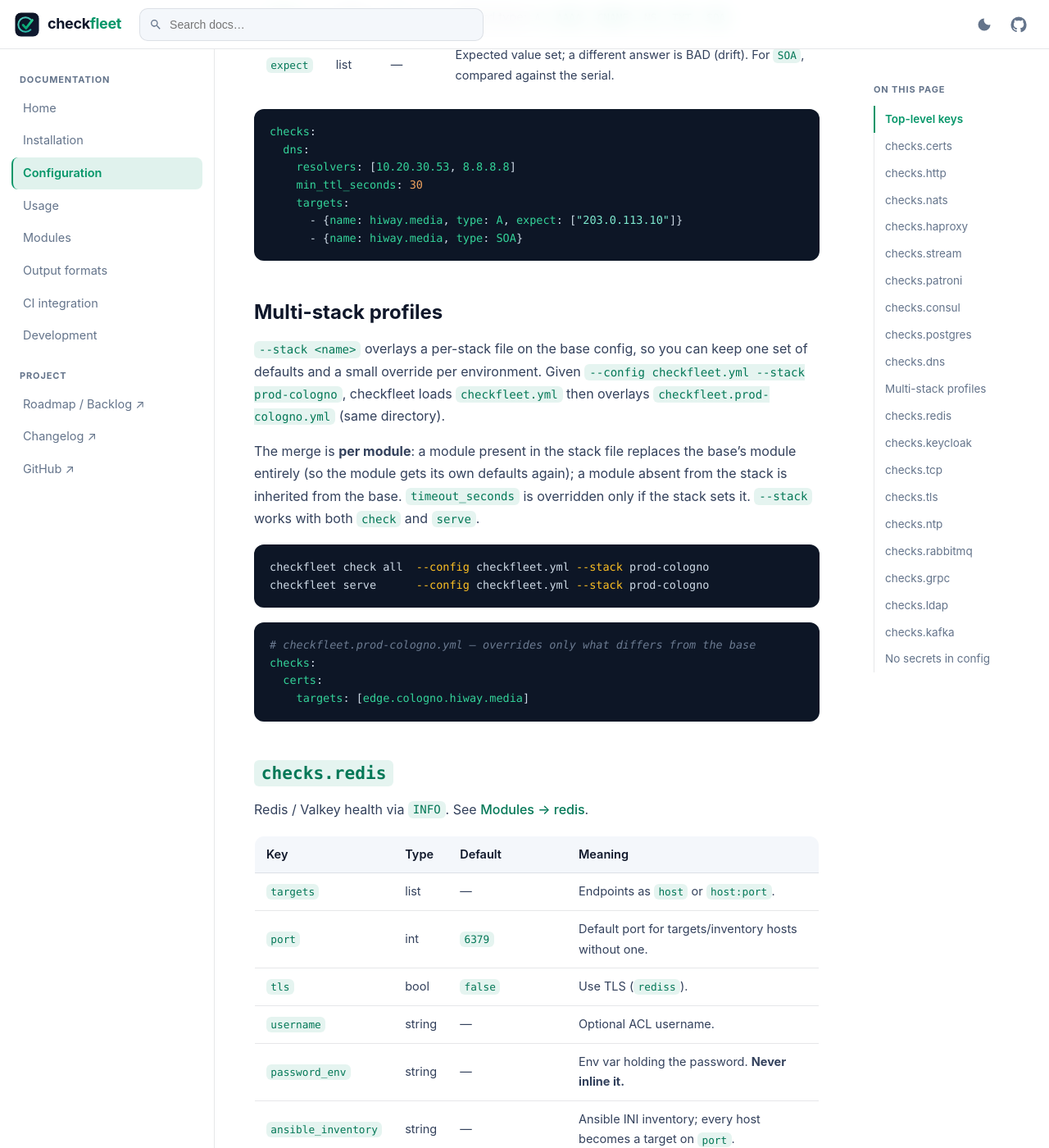
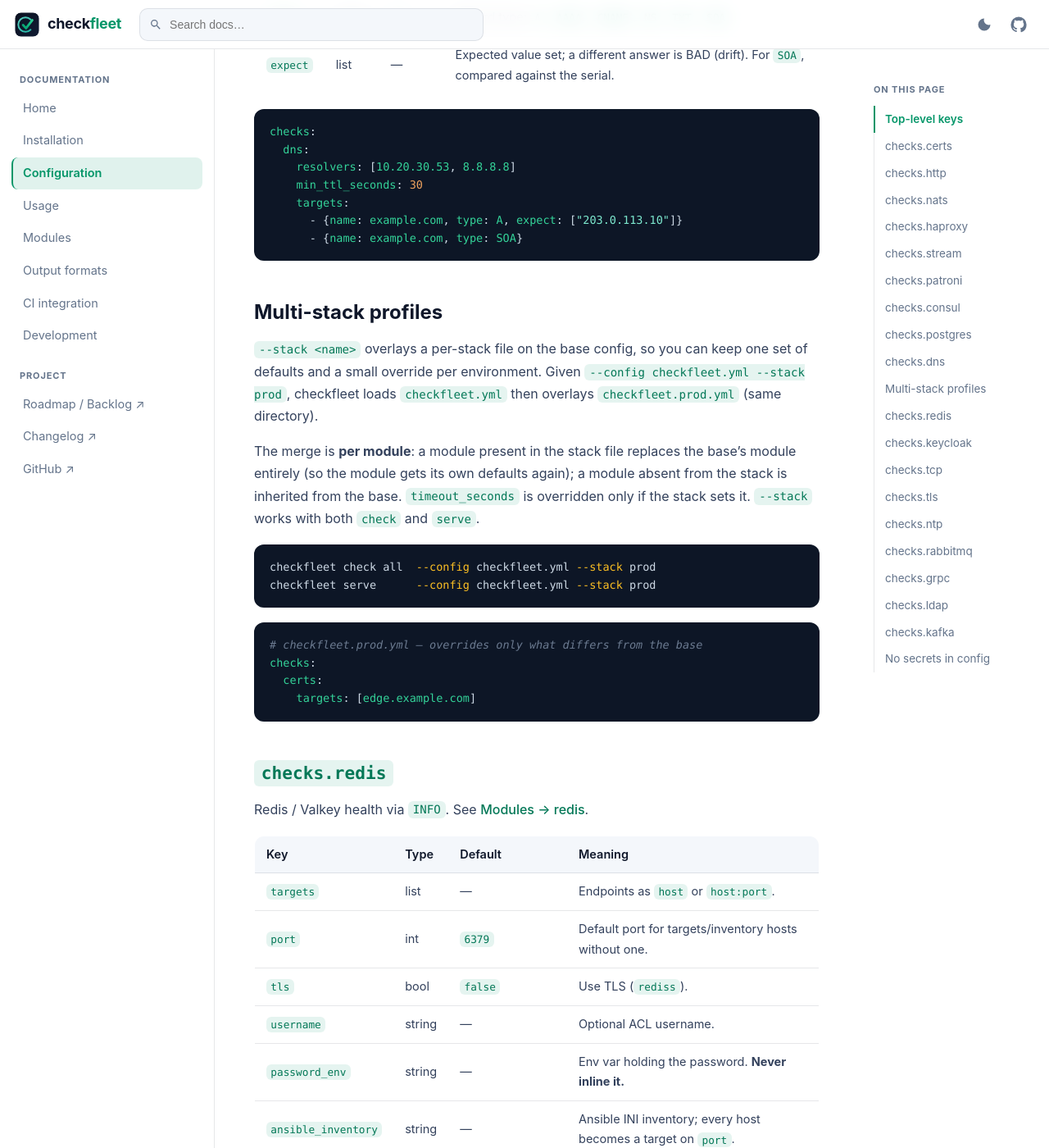
Before and after one commit to Allan-Nava/checkfleet, a Jekyll site: the page built from docs/configuration.md, in a window 1280 px wide and 1400 px high, scrolled down 8408 px. Shown: the whole window at 82% size. Built offline with Jekyll 4.4.1, drawn with Linux system fonts in a browser that asks for light colours; some of the changed text lies outside the part shown.

Commit message:
i18n(CF-60): English-output guardrail in CI + translate remaining tests/tooling + docs output examples (v0.40.0)

````diff
--- a/docs/configuration.md
+++ b/docs/configuration.md
@@ -269,16 +269,16 @@
     resolvers: [10.20.30.53, 8.8.8.8]
     min_ttl_seconds: 30
     targets:
-      - {name: hiway.media, type: A, expect: ["203.0.113.10"]}
-      - {name: hiway.media, type: SOA}
+      - {name: example.com, type: A, expect: ["203.0.113.10"]}
+      - {name: example.com, type: SOA}
 ```
 
 ## Multi-stack profiles
 
 `--stack <name>` overlays a per-stack file on the base config, so you can keep
 one set of defaults and a small override per environment. Given
-`--config checkfleet.yml --stack prod-cologno`, checkfleet loads
-`checkfleet.yml` then overlays `checkfleet.prod-cologno.yml` (same directory).
+`--config checkfleet.yml --stack prod`, checkfleet loads
+`checkfleet.yml` then overlays `checkfleet.prod.yml` (same directory).
 
 The merge is **per module**: a module present in the stack file replaces the
 base's module entirely (so the module gets its own defaults again); a module
@@ -287,15 +287,15 @@
 `serve`.
 
 ```bash
-checkfleet check all  --config checkfleet.yml --stack prod-cologno
-checkfleet serve      --config checkfleet.yml --stack prod-cologno
+checkfleet check all  --config checkfleet.yml --stack prod
+checkfleet serve      --config checkfleet.yml --stack prod
 ```
 
 ```yaml
-# checkfleet.prod-cologno.yml — overrides only what differs from the base
+# checkfleet.prod.yml — overrides only what differs from the base
 checks:
   certs:
-    targets: [edge.cologno.hiway.media]
+    targets: [edge.example.com]
 ```
 
 ## `checks.redis`
@@ -338,9 +338,9 @@
 ```yaml
 checks:
   keycloak:
-    base_url: https://auth.hiway.media
-    health_url: https://auth.hiway.media:9000/health/ready
-    realms: [hiway, partners]
+    base_url: https://auth.example.com
+    health_url: https://auth.example.com:9000/health/ready
+    realms: [main, partners]
 ```
 
 ## `checks.tcp`
@@ -362,7 +362,7 @@
   tcp:
     targets:
       - {name: ssh, address: 10.20.30.9:22, expect_banner: "SSH-2.0"}
-      - {name: rtmp, address: ingest.hiway.media:1935}
+      - {name: rtmp, address: ingest.example.com:1935}
 ```
 
 ## `checks.tls`
@@ -380,7 +380,7 @@
 ```yaml
 checks:
   tls:
-    targets: [auth.hiway.media, api.hiway.media:8443]
+    targets: [auth.example.com, api.example.com:8443]
 ```
 
 ## `checks.ntp`
@@ -397,7 +397,7 @@
 ```yaml
 checks:
   ntp:
-    targets: [time.hiway.media, 0.pool.ntp.org]
+    targets: [time.example.com, 0.pool.ntp.org]
 ```
 
 ## `checks.rabbitmq`
@@ -439,7 +439,7 @@
 checks:
   grpc:
     targets:
-      - {name: api, address: api.hiway.media:443, service: hiway.api.v1.API}
+      - {name: api, address: api.example.com:443, service: example.api.v1.API}
 ```
 
 ## `checks.ldap`
````
Also changed, not shown: other parts of docs/configuration.md (+2 -2 lines), BACKLOG.md (+1 -1 lines), docs/output.md (+6 -6 lines), .github/workflows/ci.yml, CHANGELOG.md, README.md, 12 other files.
